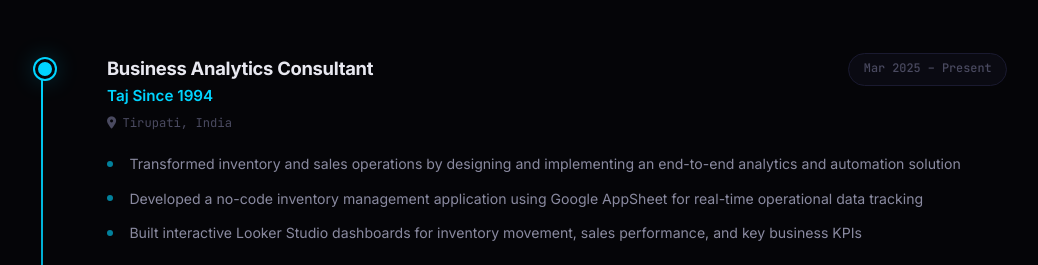
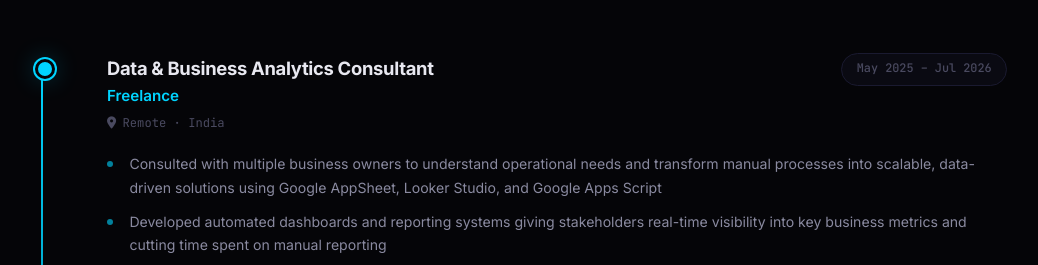
Before and after one commit to YounisShaik/younis-portfolio, a plain HTML site: page index.html in a window 1280 px wide. Shown: the part 1975-2240 px from the top of the page, without its empty margins (119-1157 px from the left). Drawn offline with Linux system fonts and the light colour scheme.

Commit message:
Update Update freelance role details

```diff
--- a/index.html
+++ b/index.html
@@ -1134,16 +1134,16 @@
             <div class="experience-item fade-in">
                 <div class="exp-header">
                     <div>
-                        <div class="exp-title">Business Analytics Consultant</div>
-                        <div class="exp-company">Taj Since 1994</div>
+                        <div class="exp-title">Data & Business Analytics Consultant</div>
+                        <div class="exp-company">Freelance</div>
                     </div>
-                    <span class="exp-date">Mar 2025 – Present</span>
-                </div>
-                <div class="exp-location"><i class="fas fa-map-marker-alt"></i> Tirupati, India</div>
+                    <span class="exp-date">May 2025 – Jul 2026</span>
+                </div>
+                <div class="exp-location"><i class="fas fa-map-marker-alt"></i> Remote · India</div>
                 <ul class="exp-list">
-                    <li>Transformed inventory and sales operations by designing and implementing an end-to-end analytics and automation solution</li>
-                    <li>Developed a no-code inventory management application using Google AppSheet for real-time operational data tracking</li>
-                    <li>Built interactive Looker Studio dashboards for inventory movement, sales performance, and key business KPIs</li>
+                    <li>Consulted with multiple business owners to understand operational needs and transform manual processes into scalable, data-driven solutions using Google AppSheet, Looker Studio, and Google Apps Script</li>
+                    <li>Developed automated dashboards and reporting systems giving stakeholders real-time visibility into key business metrics and cutting time spent on manual reporting</li>
+                    <li>Owned the complete solution lifecycle — requirements gathering, workflow design, implementation, user training, and post-deployment support — ensuring successful adoption across client teams</li>
                 </ul>
             </div>
             <div class="experience-item fade-in">
```
